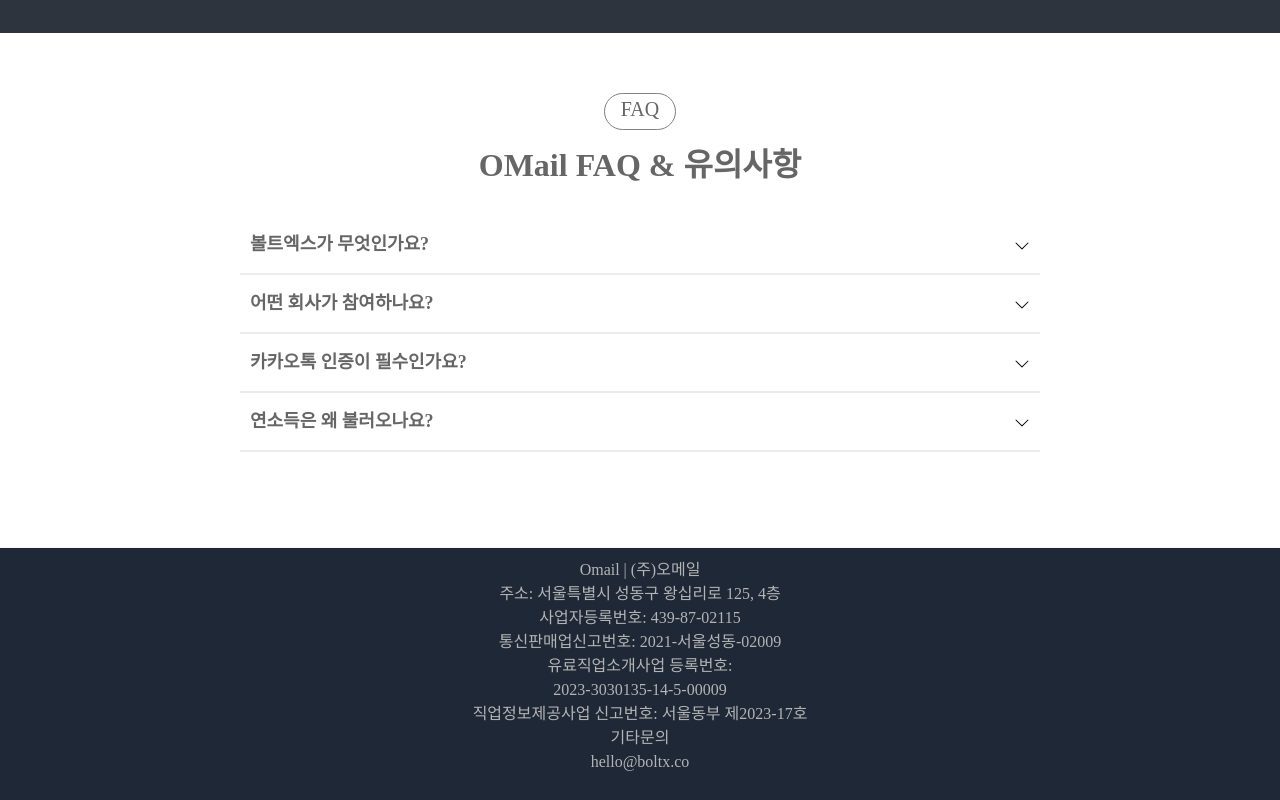
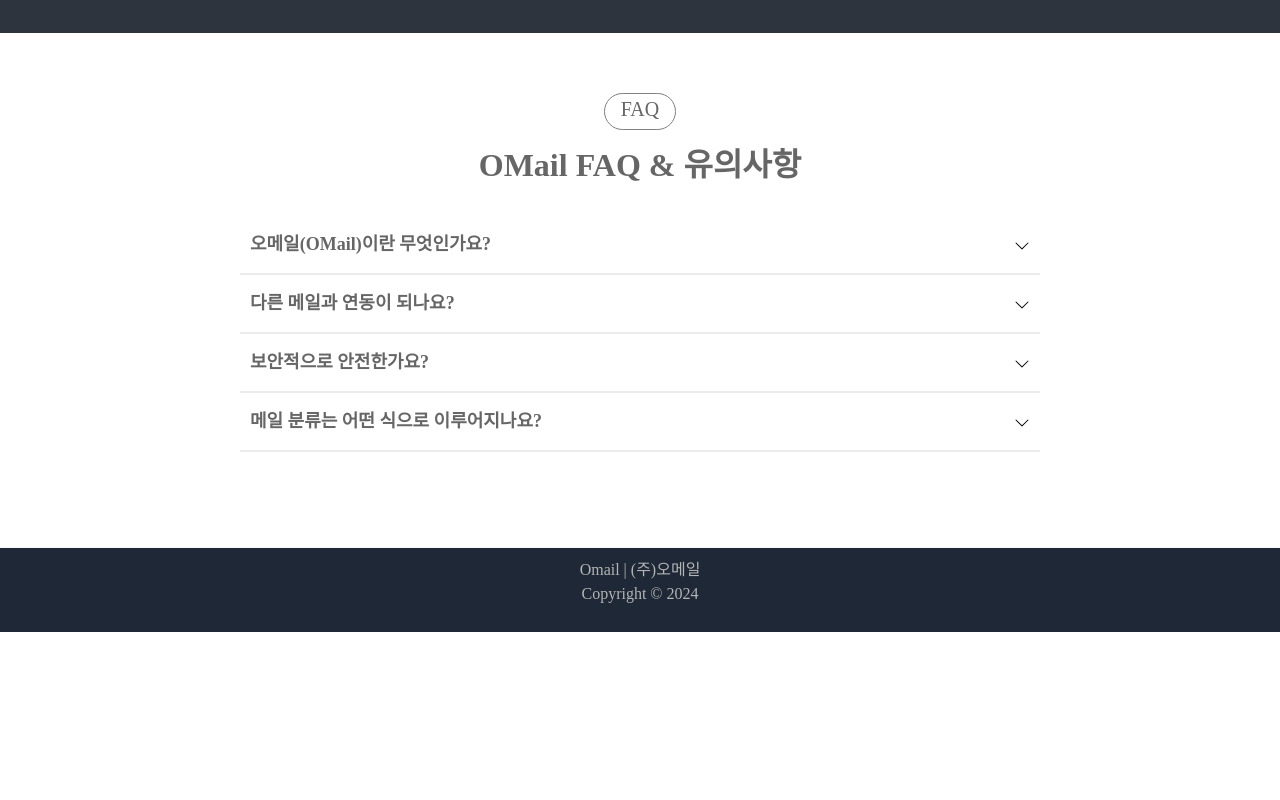
Before and after one commit to americano212/alphamail-landing-page, a React (Create React App) app: page / in a window 1280 px wide. Shown: the part 2425-3225 px from the top of the page. After the commit the page ends 3057 px from the top, so only its background shows below. Built offline with nearby package versions, Linux system fonts and the light colour scheme; a web font is replaced by a local one.

Commit message:
phrase-favicon

```diff
--- a/public/index.html
+++ b/public/index.html
@@ -24,7 +24,7 @@
       work correctly both with client-side routing and a non-root public URL.
       Learn how to configure a non-root public URL by running `npm run build`.
     -->
-    <title>React App</title>
+    <title>O메일 - AI로 메일을 생성하고 분류하는 메일 플랫폼</title>
   </head>
   <body>
     <noscript>You need to enable JavaScript to run this app.</noscript>
--- /dev/null
+++ b/src/assets/faq-Array.jsx
@@ -0,0 +1,33 @@
+const faqArray = [
+    {
+        key: "1",
+        id: "1",
+        question: "오메일(OMail)이란 무엇인가요?",
+        answer: "오메일(OMail) 은 AI를 이메일과 접목한 메일 플랫폼으로 스팸 메일 처리, 메일 형식 형성, 메일 분류 등 다방면에 AI를 활용할 수 있도록 한 스마트 메일 플랫폼이에요! 자동으로 메일을 생성하고 분류하는 편리한 OMail 에 참여하세요!",
+    },
+
+    {
+        key: "2",
+        id: "2",
+        question: "다른 메일과 연동이 되나요?",
+        answer: "구글의 gmail, 네이버의 네이버 메일 등 다른 메일 플랫폼에 들어있는 메일들도 한 번에 확인할 수 있어요!",
+    },
+
+    {
+        key: "3",
+        id: "3",
+        question: "보안적으로 안전한가요?",
+        answer: "오메일은 토큰 인증 방식을 이용하여 사용자에게 빠른 인증과 강력한 보안을 제공하고 있어요! 사용자의 정보는 토큰을 통해 안전하게 전달되어 중간에 악의적인 공격자로부터 침해받지 않아요! 이러한 인증은 구글, 네이버 인증으로 3초면 충분해요!",
+    },
+
+    {
+        key: "4",
+        id: "4",
+        question: "메일 분류는 어떤 식으로 이루어지나요?",
+        answer: "빅데이터로 사전학습된 AI가 수신된 메일을 분석하여 메일을 분류해요! 스팸 메일 뿐만 아니라 자주 받는 메일, 중요한 메일 등을 지목해주면, 해당 메일들 또한 AI가 분류할 수 있어요!",
+    },
+
+
+]
+
+export default faqArray;
--- a/src/jsx/Faq.jsx
+++ b/src/jsx/Faq.jsx
@@ -1,38 +1,7 @@
 import React from "react";
 import Slide from "./Slide";
 import "./Faq.css";
-
-var faqArray = [
-{
-    key: "1",
-    id: "1",
-    question: "볼트엑스가 무엇인가요?",
-    answer: "볼트엑스(boltX) 는 팀 커피챗이 런칭한 채용 솔루션인 연봉어택의 새로운 이름이에요! 모두가 경험에 걸맞는 보상을 받을 수 있도록 하고, 기업은 핵심인재를 더 빠르게 만날 수 있도록 하는 목표를 이루고 있어요. 연봉으로 제안하고 제안받는 강력한 상승이직 boltX 에 참여하세요!",
-},
-
-{
-    key: "2",
-    id: "2",
-    question: "어떤 회사가 참여하나요?",
-    answer: "멋진 경험의 인재에게 더 높은 보상을 약속하는 앞서가는 기업들이 함께하고 있어요. 현재는 당근, 토스, 쏘카, 몰로코 등 활발하게 채용을 진행 중인 IT 기업들이 다수 참여하고 있고, 새로운 기업들이 계속 추가될 예정이에요.",
-},
-
-{
-    key: "3",
-    id: "3",
-    question: "카카오톡 인증이 필수인가요?",
-    answer: "카카오톡으로 3초만에 경력 인증이 가능해요! 건강보험공단과 국세청 인증으로 나의 경력 증명은 필수사항이에요.",
-},
-
-{
-    key: "4",
-    id: "4",
-    question: "연소득은 왜 불러오나요?",
-    answer: "기업들이 나의 기존 연소득 대비 더 높은 연봉을 제안할 수 있도록 참고 지표로 활용되고 있어요. 내가 재직 중인 기업 또는 열람을 제한한 기업은 절대 나의 정보를 확인할 수 없어요.",
-},
-
-
-]
+import faqArray from "../assets/faq-Array";
 
 
 function Faq(){
--- a/src/jsx/Footer.jsx
+++ b/src/jsx/Footer.jsx
@@ -2,18 +2,12 @@
 import "./Footer.css";
 
 function Footer(){
+    const date = new Date().getFullYear();
     return (
         <div className="Footer">
     <ul>
         <li>Omail | (주)오메일</li>
-        <li>주소: 서울특별시 성동구 왕십리로 125, 4층</li>
-        <li>사업자등록번호: 439-87-02115</li>
-        <li>통신판매업신고번호: 2021-서울성동-02009</li>
-        <li>유료직업소개사업 등록번호:</li>
-        <li>2023-3030135-14-5-00009</li>
-        <li>직업정보제공사업 신고번호: 서울동부 제2023-17호</li>
-        <li>기타문의</li>
-        <li>hello@boltx.co </li>
+        <li>Copyright © {date}</li>
     </ul>
         </div>);
 }
```
Also changed, not shown: 2 other files (tests, documents, lock files or other folders).
